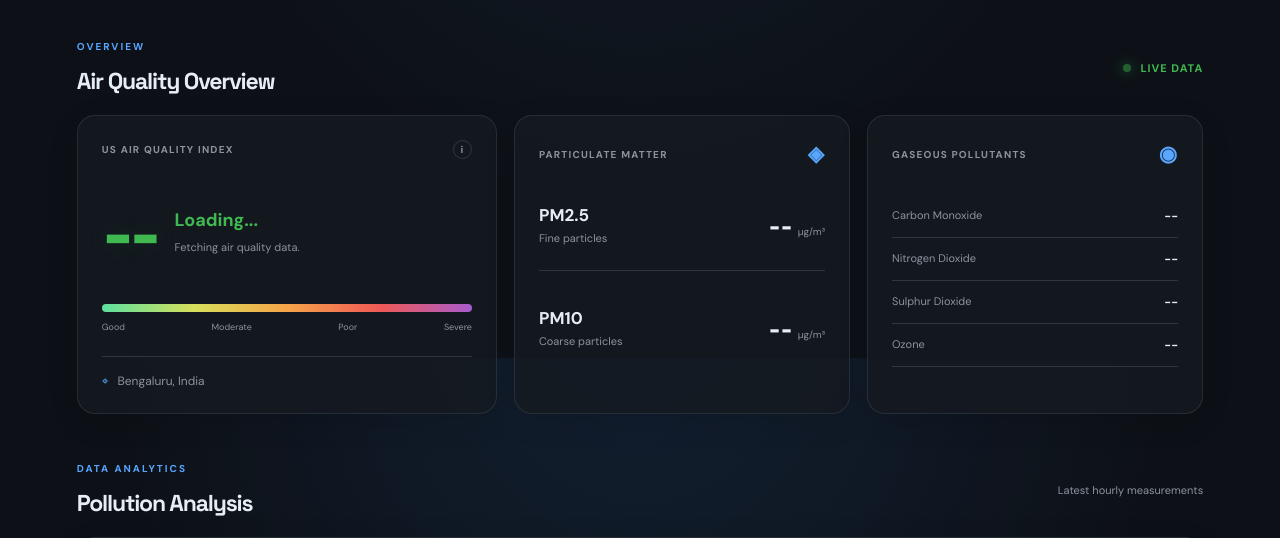
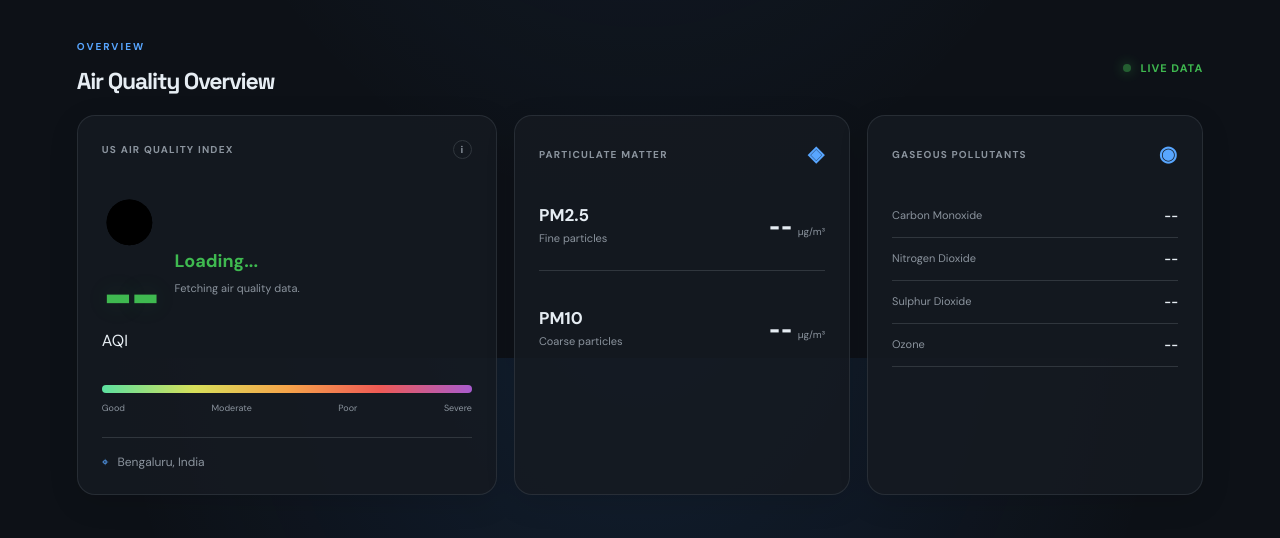
Before and after one commit to star-adikrish/AirAware, a Flask app: page / in a window 1280 px wide. Shown: the part 442-980 px from the top of the page. Run offline with Flask 3, Linux system fonts and the light colour scheme.

Commit message:
better UI

```diff
--- a/templates/index.html
+++ b/templates/index.html
@@ -58,7 +58,21 @@
             </div>
 
 <div class="aqi-content">
+    <div class="aqi-gauge" id="aqiGauge">
+        <svg viewBox="0 0 120 120">
+            <circle class="gauge-track"
+                    cx="60" cy="60" r="50" />
+            <circle class="gauge-progress"
+                    id="aqiGaugeProgress"
+                    cx="60" cy="60" r="50" />
+        </svg>
+
+        <div class="aqi-gauge-value">
             <div class="aqi-number" id="aqiValue">--</div>
+            <span>AQI</span>
+        </div>
+    </div>
+
     <div>
         <div class="aqi-category" id="aqiCategory">Loading...</div>
         <p class="aqi-description" id="aqiDescription">
@@ -66,6 +80,7 @@
         </p>
     </div>
 </div>
+
 
             <div class="aqi-scale">
                 <div class="scale-gradient"></div>
```
Lines whose indentation alone changed are shown as unchanged.
